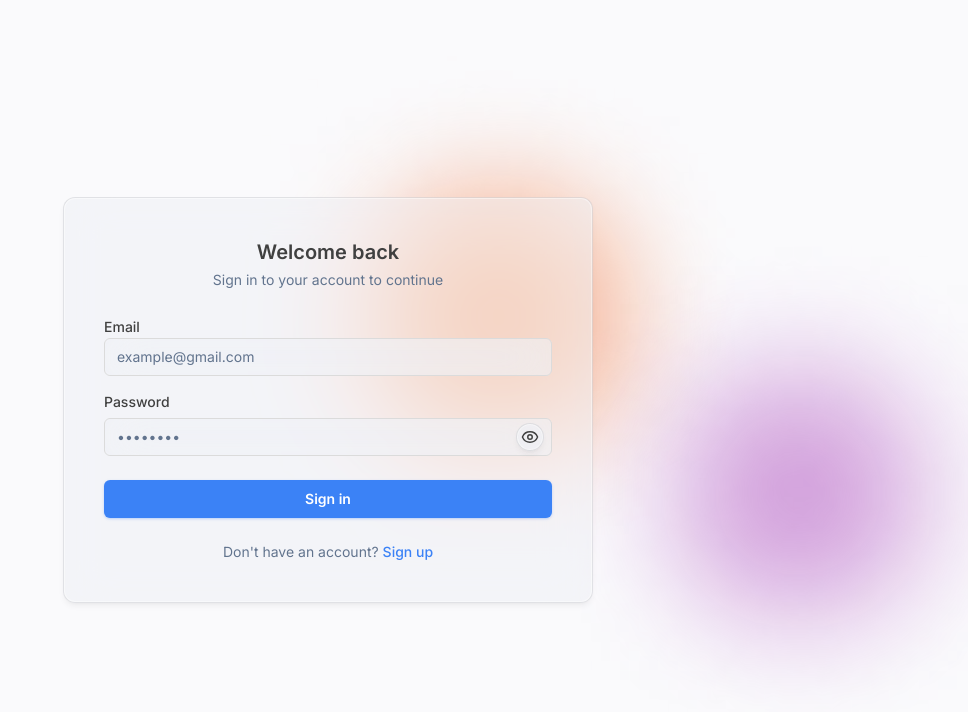
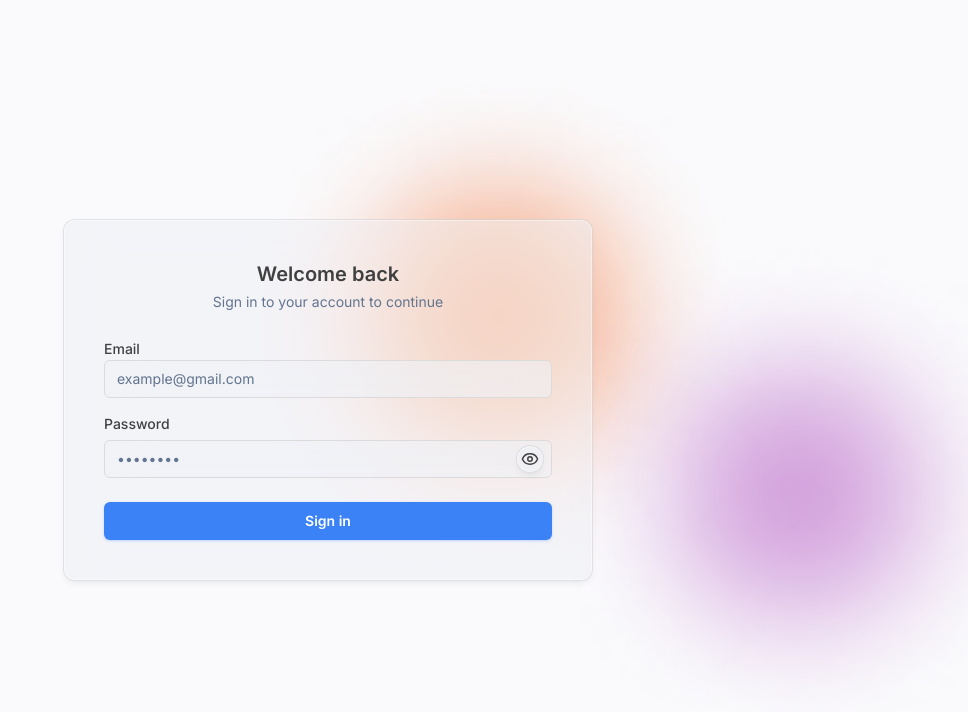
Before and after one commit to hamedfazile21/self-tailoring, a React (Vite) app in the folder client/: page /login in a window 1280 px wide. Shown: the top 712 px of the page, without its empty margins (312-1280 px from the left). Built offline with nearby package versions, Linux system fonts and the light colour scheme; no server answers.

Commit message:
clean login component

```diff
--- a/client/src/features/login/login-basic/index.tsx
+++ b/client/src/features/login/login-basic/index.tsx
@@ -1,15 +1,9 @@
-import CheckBox from '#/components/checkbox'
 import Input from '#/components/input'
-import Github from '../../../assets/media/github'
-import Google from '../../../assets/media/google'
-import Linkedin from '../../../assets/media/linkedin'
 import { useTranslation } from 'react-i18next'
 import { GlassBlob1, GlassBlob2 } from '../../../assets'
-import { Link, redirect, useNavigate, useSearch } from '@tanstack/react-router'
+import { useNavigate, useSearch } from '@tanstack/react-router'
 import { useForm } from '@tanstack/react-form'
-import { showObjectToast } from '#/helper/toast-helper'
 import { api, tokenStore } from '#/lib/api'
-import { hr } from 'zod/v4/locales'
 
 interface LoginFormValues {
   email: string
@@ -32,7 +26,6 @@
     } as LoginFormValues,
 
     onSubmit: async ({ value }) => {
-
       await api
         .post<PostResponse, LoginFormValues>('/auth/login', value)
         .then(async (result) => {
@@ -42,8 +35,6 @@
             ? navigate({ href: redirect })
             : navigate({ to: '/' }))
         })
-
-      showObjectToast('Login From Submitted', value)
     },
   })
   return (
@@ -141,7 +132,7 @@
           </button>
         </form>
 
-        <p className="mt-6 text-center text-sm text-muted">
+        {/* <p className="mt-6 text-center text-sm text-muted">
           {t("Don't have an account?")}{' '}
           <Link
             to="/register-basic"
@@ -149,7 +140,7 @@
           >
             {t('Sign up')}
           </Link>
-        </p>
+        </p> */}
       </div>
     </div>
   )
```
